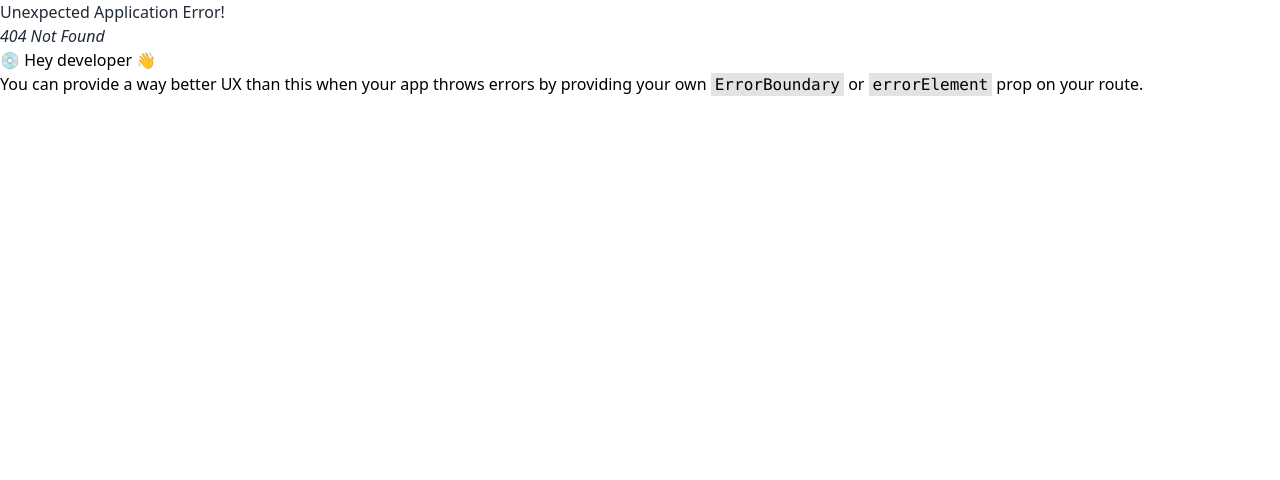
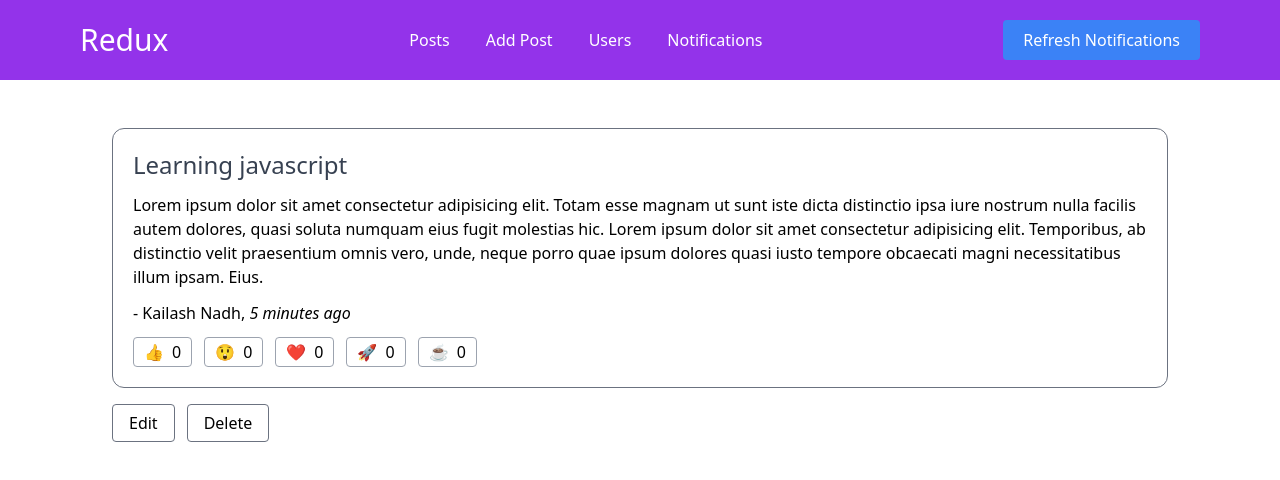
Before and after one commit to purwar1997/redux-project, a React (Create React App) app in the folder handwritten-thunks/: page /posts/1 in a window 1280 px wide. Before the commit this address had no page. Shown: the top 480 px of the page. Built offline with nearby package versions, Linux system fonts and the light colour scheme.

Commit message:
Add SinglePostPage to view post by its ID

```diff
--- a/handwritten-thunks/src/App.js
+++ b/handwritten-thunks/src/App.js
@@ -8,6 +8,7 @@ import {
 import Layout from './components/Layout';
 import PostsList from './pages/PostsList';
 import AddPostForm from './pages/AddPostForm';
+import SinglePostPage from './pages/SinglePostPage';
 
 const router = createBrowserRouter(
   createRoutesFromElements(
@@ -16,6 +17,7 @@ const router = createBrowserRouter(
 
       <Route path='posts'>
         <Route path='add' element={<AddPostForm />} />
+        <Route path=':postId' element={<SinglePostPage />} />
       </Route>
     </Route>
   )
--- a/handwritten-thunks/src/index.css
+++ b/handwritten-thunks/src/index.css
@@ -4,6 +4,12 @@
 
 @layer base {
     h1, h2, h3, h4 {
-        @apply text-gray-800
+        @apply text-gray-700
     }
 }
+
+@layer components {
+    .action-btn {
+        @apply border border-gray-500 rounded px-4 py-1.5
+    }
+}
--- a/handwritten-thunks/src/pages/PostsList.js
+++ b/handwritten-thunks/src/pages/PostsList.js
@@ -15,7 +15,7 @@ const PostsList = () => {
     <section>
       <h2 className='text-2xl'>All posts</h2>
 
-      <div className='mt-8 space-y-3'>
+      <div className='mt-6 space-y-3'>
         {orderedPosts.map(post => (
           <PostExerpt key={post.id} post={post} />
         ))}
--- /dev/null
+++ b/handwritten-thunks/src/pages/SinglePostPage.js
@@ -0,0 +1,35 @@
+import { useParams } from 'react-router-dom';
+import { useSelector } from 'react-redux';
+import PostAuthor from '../components/PostAuthor';
+import TimeAgo from '../components/TimeAgo';
+import ReactionButtons from '../components/ReactionButtons';
+
+const SinglePostPage = () => {
+  const { postId } = useParams();
+
+  const post = useSelector(state => state.posts.find(post => post.id === postId));
+
+  if (!post) {
+    return <h2 className='text-2xl'>Post not found!</h2>;
+  }
+
+  return (
+    <section>
+      <article className='border border-gray-500 rounded-xl p-5 space-y-3'>
+        <h2 className='text-2xl'>{post.title}</h2>
+        <p>{post.content}</p>
+        <p>
+          - <PostAuthor authorId={post.user} />, <TimeAgo timestamp={post.date} />
+        </p>
+        <ReactionButtons post={post} />
+      </article>
+
+      <div className='mt-4 space-x-3'>
+        <button className='action-btn'>Edit</button>
+        <button className='action-btn'>Delete</button>
+      </div>
+    </section>
+  );
+};
+
+export default SinglePostPage;
```
